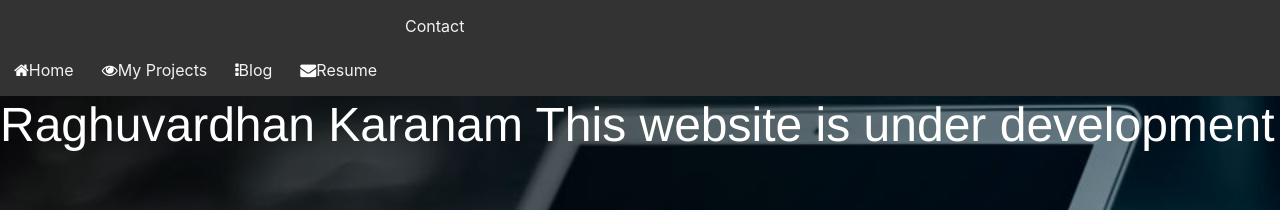
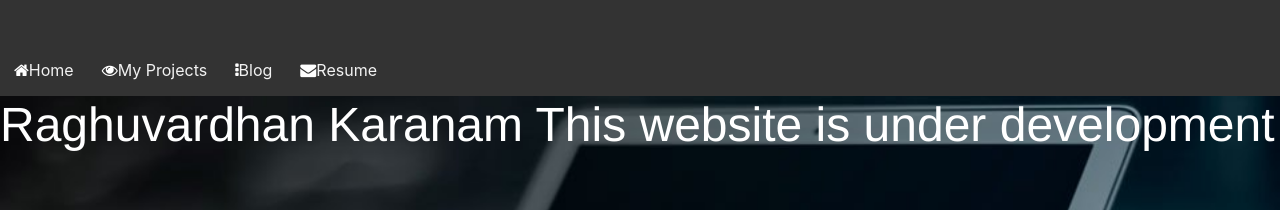
Before and after one commit to raghuvardhan/raghuvardhan.github.io, a Jekyll site: the page built from index.html, in a window 1280 px wide. Shown: the top 210 px of the page. Built offline with Jekyll 4.4.1, drawn with Linux system fonts in a browser that asks for light colours.

Commit message:
Removed contact anchor

```diff
--- a/_layouts/default.html
+++ b/_layouts/default.html
@@ -46,8 +46,8 @@
             <a href="#projects"><i class="fa fa-eye"></i>My Projects</a>
             <a href="https://raghuvardhank.blogspot.com/" target="_blank"><i class="fa fa-ellipsis-v"></i>Blog</a>
             <a href="/resume"><i class="fa fa-envelope"></i>Resume</a>
-            <a href="#contact">Contact</a>
-          </div>
+<!--             <a href="#contact">Contact</a>
+ -->          </div>
   				<div>
 					<!-- <img class="avatar" src="/assets/images/My dev profile photo.jpg" alt="Avatar"> -->
 					<h1 style="color: white">Raghuvardhan Karanam This website is under development</h1>
```
